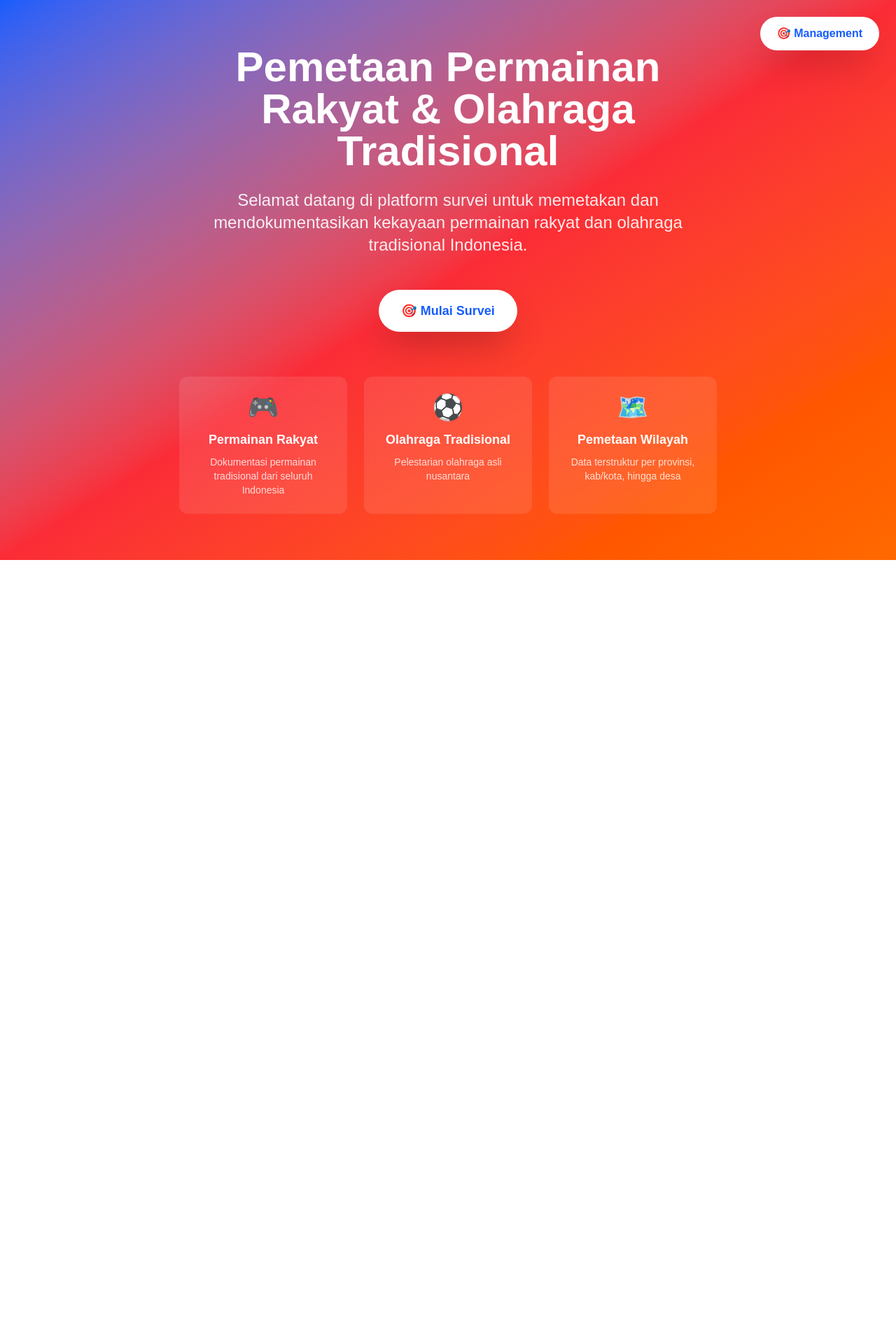
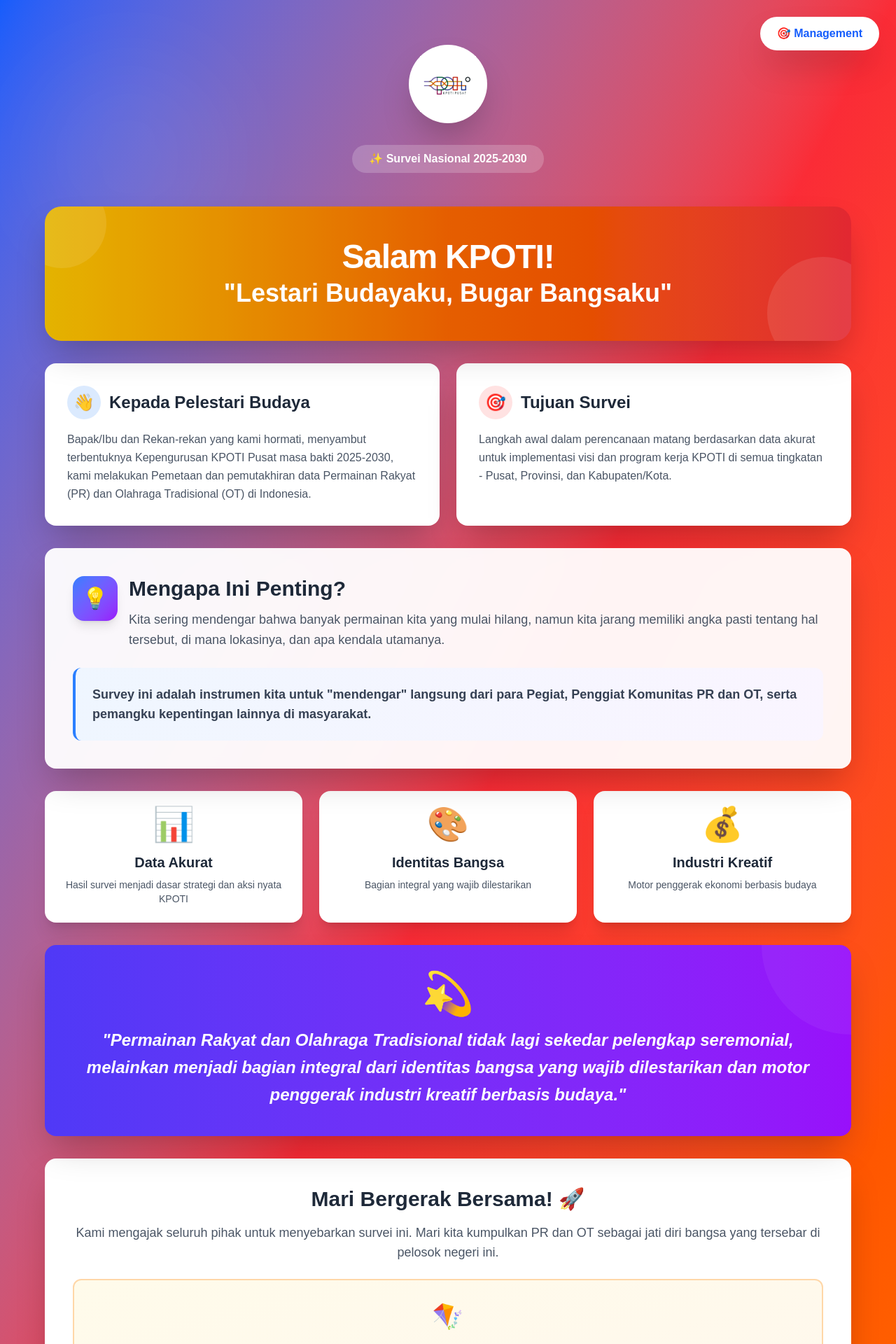
Before and after one commit to Meefx/nusantara-play-form, a Next.js app: page / in a window 1280 px wide. Shown: the top 1920 px of the page at 70% size. Before the commit the page ends 800 px from the top, so only its background shows below. Built offline with nearby package versions, Linux system fonts and the light colour scheme.

Commit message:
Refactor code structure for improved readability and maintainability

```diff
--- a/app/page.tsx
+++ b/app/page.tsx
@@ -1,49 +1,187 @@
 import Link from "next/link";
+import Image from "next/image";
 
 export default function Home() {
   return (
-    <div className="min-h-screen bg-gradient-to-br from-blue-600 via-red-500 to-orange-500 flex items-center justify-center p-4 relative">
+    <div className="min-h-screen bg-gradient-to-br from-blue-600 via-red-500 to-orange-500 p-4 relative overflow-x-hidden">
       {/* Management Button - Top Right */}
       <Link
         href="/management/dashboard"
-        className="absolute top-6 right-6 px-6 py-3 bg-white text-blue-600 rounded-full font-bold text-base hover:bg-gray-100 transition-all duration-300 shadow-2xl hover:shadow-3xl hover:scale-105 transform flex items-center gap-2"
+        className="fixed top-6 right-6 px-6 py-3 bg-white text-blue-600 rounded-full font-bold text-base hover:bg-gray-100 transition-all duration-300 shadow-2xl hover:shadow-3xl hover:scale-105 transform flex items-center gap-2 z-50"
       >
         🎯 Management
       </Link>
 
-      <main className="text-center text-white max-w-3xl mx-auto">
-        <div className="animate-fade-in">
-          <h1 className="text-5xl md:text-6xl font-bold mb-6">
-            Pemetaan Permainan Rakyat & Olahraga Tradisional
-          </h1>
-          <p className="text-xl md:text-2xl mb-8 text-white/90">
-            Selamat datang di platform survei untuk memetakan dan mendokumentasikan kekayaan permainan rakyat dan olahraga tradisional Indonesia.
-          </p>
-          <div className="flex flex-col sm:flex-row gap-4 justify-center items-center mt-12">
-            <Link
-              href="/survey"
-              className="px-8 py-4 bg-white text-blue-600 rounded-full font-bold text-lg hover:bg-gray-100 transition-all duration-300 shadow-2xl hover:shadow-3xl hover:scale-105 transform"
-            >
-              🎯 Mulai Survei
-            </Link>
+      {/* Decorative Elements */}
+      <div className="absolute top-0 left-0 w-full h-full overflow-hidden pointer-events-none">
+        <div className="absolute top-20 left-10 w-72 h-72 bg-white/5 rounded-full blur-3xl"></div>
+        <div className="absolute bottom-20 right-10 w-96 h-96 bg-white/5 rounded-full blur-3xl"></div>
+      </div>
+
+      <main className="max-w-6xl mx-auto py-8 md:py-12 relative z-10">
+        {/* Logo KPOTI - Letakkan file logo di folder public dengan nama kpoti-logo.png */}
+        <div className="text-center mb-6 animate-fade-in">
+          <div className="inline-block bg-white rounded-full p-4 shadow-2xl">
+            <Image
+              src="/logo_KPOTI.jpg.jpeg"
+              alt="Logo KPOTI"
+              width={80}
+              height={80}
+              className="object-contain"
+              priority
+            />
           </div>
-          <div className="mt-16 grid grid-cols-1 md:grid-cols-3 gap-6 text-center">
-            <div className="bg-white/10 backdrop-blur-sm p-6 rounded-xl">
-              <div className="text-4xl mb-3">🎮</div>
-              <h3 className="font-bold text-lg mb-2">Permainan Rakyat</h3>
-              <p className="text-sm text-white/80">Dokumentasi permainan tradisional dari seluruh Indonesia</p>
+        </div>
+
+        {/* Hero Section */}
+        <div className="text-center mb-8 animate-fade-in">
+          <div className="inline-block mb-4 px-6 py-2 bg-white/20 backdrop-blur-sm rounded-full text-white font-semibold">
+            ✨ Survei Nasional 2025-2030
+          </div>
+        </div>
+
+        {/* Hero Banner - Slogan */}
+        <div className="mb-8 transform hover:scale-[1.02] transition-all duration-300">
+          <div className="bg-gradient-to-r from-yellow-400 via-orange-500 to-red-500 text-white p-8 md:p-12 rounded-3xl shadow-2xl text-center relative overflow-hidden">
+            <div className="absolute inset-0 bg-black/10"></div>
+            <div className="relative z-10">
+              <p className="text-3xl md:text-5xl font-black tracking-tight mb-2">
+                Salam KPOTI!
+              </p>
+              <p className="text-2xl md:text-4xl font-bold">
+                &quot;Lestari Budayaku, Bugar Bangsaku&quot;
+              </p>
             </div>
-            <div className="bg-white/10 backdrop-blur-sm p-6 rounded-xl">
-              <div className="text-4xl mb-3">⚽</div>
-              <h3 className="font-bold text-lg mb-2">Olahraga Tradisional</h3>
-              <p className="text-sm text-white/80">Pelestarian olahraga asli nusantara</p>
+            <div className="absolute -bottom-10 -right-10 w-40 h-40 bg-white/10 rounded-full"></div>
+            <div className="absolute -top-10 -left-10 w-32 h-32 bg-white/10 rounded-full"></div>
+          </div>
+        </div>
+
+        {/* Main Content Cards */}
+        <div className="grid md:grid-cols-2 gap-6 mb-8">
+          {/* Welcome Card */}
+          <div className="bg-white rounded-2xl shadow-2xl p-6 md:p-8 hover:shadow-3xl transition-all duration-300">
+            <div className="flex items-center gap-3 mb-4">
+              <div className="w-12 h-12 bg-blue-100 rounded-full flex items-center justify-center text-2xl">
+                👋
+              </div>
+              <h2 className="text-2xl font-bold text-gray-800">Kepada Pelestari Budaya</h2>
             </div>
-            <div className="bg-white/10 backdrop-blur-sm p-6 rounded-xl">
-              <div className="text-4xl mb-3">🗺️</div>
-              <h3 className="font-bold text-lg mb-2">Pemetaan Wilayah</h3>
-              <p className="text-sm text-white/80">Data terstruktur per provinsi, kab/kota, hingga desa</p>
+            <p className="text-gray-600 leading-relaxed">
+              Bapak/Ibu dan Rekan-rekan yang kami hormati, menyambut terbentuknya Kepengurusan KPOTI Pusat masa bakti 2025-2030, kami melakukan Pemetaan dan pemutakhiran data Permainan Rakyat (PR) dan Olahraga Tradisional (OT) di Indonesia.
+            </p>
+          </div>
+
+          {/* Mission Card */}
+          <div className="bg-white rounded-2xl shadow-2xl p-6 md:p-8 hover:shadow-3xl transition-all duration-300">
+            <div className="flex items-center gap-3 mb-4">
+              <div className="w-12 h-12 bg-red-100 rounded-full flex items-center justify-center text-2xl">
+                🎯
+              </div>
+              <h2 className="text-2xl font-bold text-gray-800">Tujuan Survei</h2>
+            </div>
+            <p className="text-gray-600 leading-relaxed">
+              Langkah awal dalam perencanaan matang berdasarkan data akurat untuk implementasi visi dan program kerja KPOTI di semua tingkatan - Pusat, Provinsi, dan Kabupaten/Kota.
+            </p>
+          </div>
+        </div>
+
+        {/* Why This Matters Section */}
+        <div className="bg-white/95 backdrop-blur-sm rounded-2xl shadow-2xl p-6 md:p-10 mb-8 hover:shadow-3xl transition-all duration-300">
+          <div className="flex items-start gap-4 mb-6">
+            <div className="w-16 h-16 bg-gradient-to-br from-blue-500 to-purple-600 rounded-2xl flex items-center justify-center text-3xl flex-shrink-0 shadow-lg">
+              💡
+            </div>
+            <div>
+              <h2 className="text-3xl font-bold text-gray-800 mb-3">Mengapa Ini Penting?</h2>
+              <p className="text-gray-600 text-lg leading-relaxed">
+                Kita sering mendengar bahwa banyak permainan kita yang mulai hilang, namun kita jarang memiliki angka pasti tentang hal tersebut, di mana lokasinya, dan apa kendala utamanya.
+              </p>
             </div>
           </div>
+
+          <div className="bg-gradient-to-r from-blue-50 to-purple-50 rounded-xl p-6 border-l-4 border-blue-500">
+            <p className="text-gray-700 font-semibold text-lg">
+              Survey ini adalah instrumen kita untuk &quot;mendengar&quot; langsung dari para Pegiat, Penggiat Komunitas PR dan OT, serta pemangku kepentingan lainnya di masyarakat.
+            </p>
+          </div>
+        </div>
+
+        {/* Impact & Commitment */}
+        <div className="grid md:grid-cols-3 gap-6 mb-8">
+          <div className="bg-white rounded-2xl shadow-xl p-6 text-center hover:shadow-2xl transition-all duration-300 hover:-translate-y-1">
+            <div className="text-5xl mb-4">📊</div>
+            <h3 className="font-bold text-xl mb-2 text-gray-800">Data Akurat</h3>
+            <p className="text-gray-600 text-sm">Hasil survei menjadi dasar strategi dan aksi nyata KPOTI</p>
+          </div>
+
+          <div className="bg-white rounded-2xl shadow-xl p-6 text-center hover:shadow-2xl transition-all duration-300 hover:-translate-y-1">
+            <div className="text-5xl mb-4">🎨</div>
+            <h3 className="font-bold text-xl mb-2 text-gray-800">Identitas Bangsa</h3>
+            <p className="text-gray-600 text-sm">Bagian integral yang wajib dilestarikan</p>
+          </div>
+
+          <div className="bg-white rounded-2xl shadow-xl p-6 text-center hover:shadow-2xl transition-all duration-300 hover:-translate-y-1">
+            <div className="text-5xl mb-4">💰</div>
+            <h3 className="font-bold text-xl mb-2 text-gray-800">Industri Kreatif</h3>
+            <p className="text-gray-600 text-sm">Motor penggerak ekonomi berbasis budaya</p>
+          </div>
+        </div>
+
+        {/* Vision Statement */}
+        <div className="bg-gradient-to-r from-indigo-600 to-purple-600 rounded-2xl shadow-2xl p-8 md:p-10 mb-8 text-white relative overflow-hidden">
+          <div className="absolute top-0 right-0 w-64 h-64 bg-white/5 rounded-full -mr-32 -mt-32"></div>
+          <div className="relative z-10">
+            <div className="text-6xl mb-4 text-center">💫</div>
+            <p className="text-xl md:text-2xl font-bold text-center leading-relaxed italic">
+              &quot;Permainan Rakyat dan Olahraga Tradisional tidak lagi sekedar pelengkap seremonial, melainkan menjadi bagian integral dari identitas bangsa yang wajib dilestarikan dan motor penggerak industri kreatif berbasis budaya.&quot;
+            </p>
+          </div>
+        </div>
+
+        {/* Call to Action Section */}
+        <div className="bg-white rounded-2xl shadow-2xl p-8 md:p-10 mb-8">
+          <div className="text-center mb-6">
+            <h2 className="text-3xl font-bold text-gray-800 mb-4">Mari Bergerak Bersama! 🚀</h2>
+            <p className="text-gray-600 text-lg">
+              Kami mengajak seluruh pihak untuk menyebarkan survei ini. Mari kita kumpulkan PR dan OT sebagai jati diri bangsa yang tersebar di pelosok negeri ini.
+            </p>
+          </div>
+
+          {/* Pantun Section */}
+          <div className="bg-gradient-to-br from-amber-50 to-orange-50 rounded-xl p-6 md:p-8 border-2 border-orange-200 mb-6">
+            <div className="text-center mb-4">
+              <span className="text-4xl">🪁</span>
+            </div>
+            <p className="text-gray-700 text-lg md:text-xl leading-relaxed text-center font-medium italic">
+              Gasing berputar merdu bergema,<br />
+              Indah menari di atas papan.<br />
+              <span className="font-bold text-orange-600">
+                Mari lestarikan budaya kita bersama-sama,<br />
+                Agar tumbuh ekonomi lokal di masa depan
+              </span>
+            </p>
+          </div>
+
+          {/* Signature */}
+          <div className="text-center py-4">
+            <p className="text-gray-600 mb-2">Terima kasih atas kerjasamanya</p>
+            <p className="font-bold text-gray-800 text-lg">Salam hormat,</p>
+            <p className="font-bold text-blue-600 text-xl">Pengurus KPOTI Pusat</p>
+          </div>
+        </div>
+
+        {/* CTA Button */}
+        <div className="text-center">
+          <Link
+            href="/survey"
+            className="inline-flex items-center gap-3 px-12 py-5 bg-gradient-to-r from-green-500 to-emerald-600 text-white rounded-full font-bold text-xl hover:shadow-2xl transition-all duration-300 hover:scale-110 transform shadow-xl"
+          >
+            <span className="text-2xl">📝</span>
+            <span>Mulai Survei Sekarang</span>
+            <span className="text-2xl">→</span>
+          </Link>
+          <p className="text-white mt-4 text-sm">Kontribusi Anda sangat berarti untuk Indonesia</p>
         </div>
       </main>
     </div>
```
Also changed, not shown: app/management/dashboard/page.tsx (+13 -5 lines), public/Logo_KPOTI.jpg.jpeg (added).
